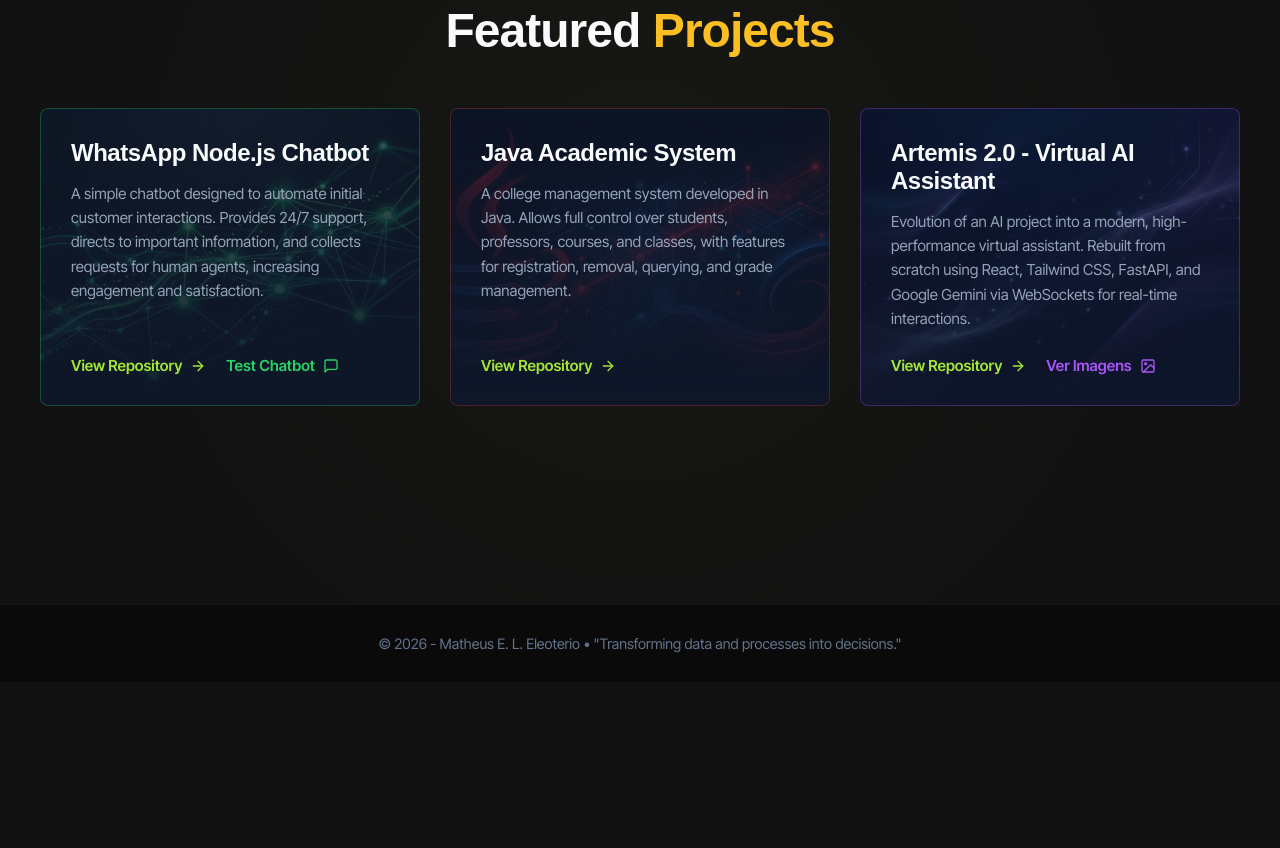
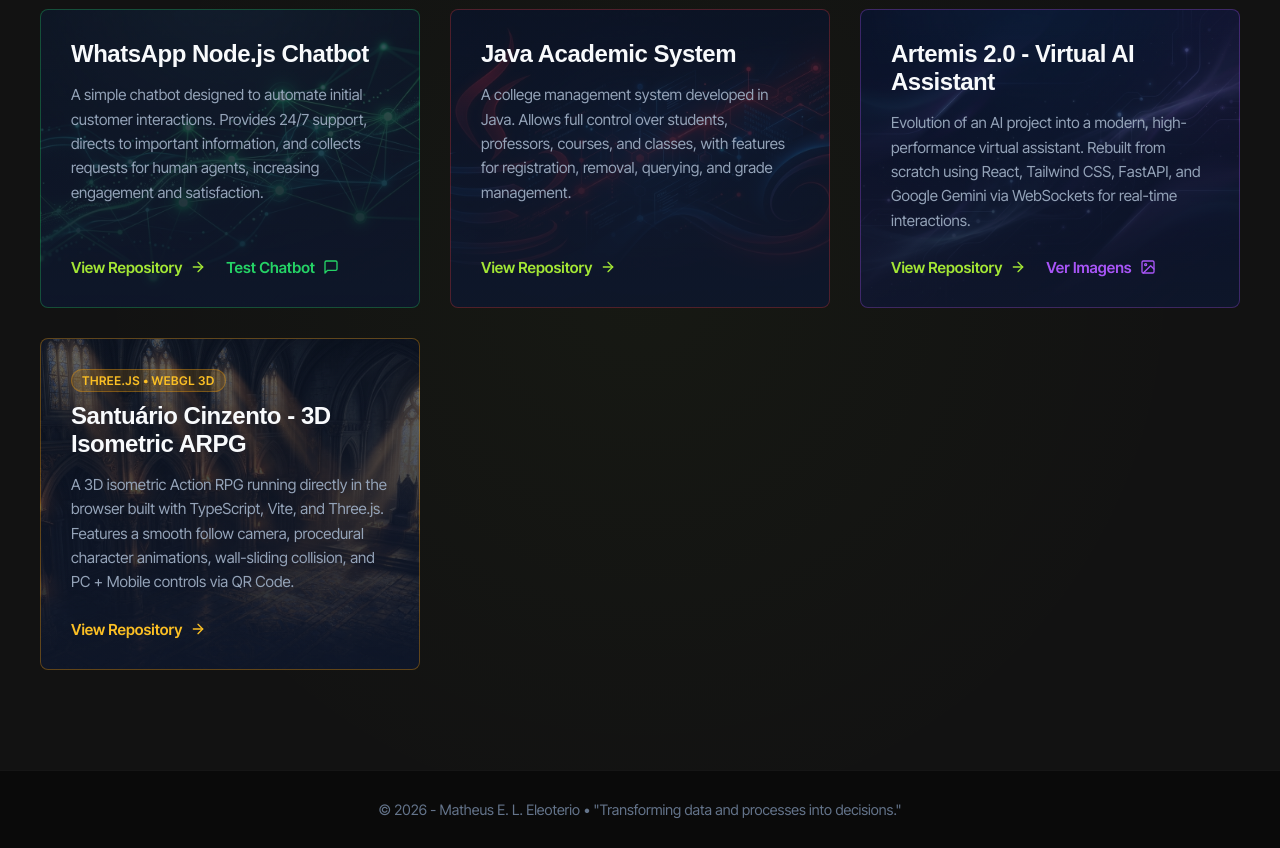
Before and after one commit to MATHEUSele/portfolio, a plain HTML site: page index.html in a window 1280 px wide. Shown: the part 4328-5176 px from the top of the page. Before the commit the page ends 5010 px from the top, so only its background shows below. Drawn offline with nearby package versions, Linux system fonts and the light colour scheme; a web font is replaced by a local one.

Commit message:
feat: adiciona projeto Santuario Cinzento (game-alvorada) aos Featured Projects

```diff
--- a/index.html
+++ b/index.html
@@ -462,6 +462,11 @@
             transform: translateY(-10px);
             border-color: var(--verde-limao);
             box-shadow: 0 10px 30px rgba(0,0,0,0.5), 0 0 20px var(--verde-glow);
+        }
+
+        .alvorada-card:hover {
+            border-color: #fbbf24 !important;
+            box-shadow: 0 10px 35px rgba(0, 0, 0, 0.6), 0 0 25px rgba(245, 158, 11, 0.35) !important;
         }
 
         .projeto-card h3 {
@@ -1085,6 +1090,20 @@
                 </div>
             </div>
 
+            <div class="projeto-card alvorada-card reveal" style="transition-delay: 0.4s; background: linear-gradient(rgba(15, 23, 42, 0.62), rgba(15, 23, 42, 0.92)), url('images/alvorada_background.jpg') center/cover no-repeat; border-color: rgba(245, 158, 11, 0.35);">
+                <div style="display: flex; align-items: center; gap: 10px; margin-bottom: 10px; flex-wrap: wrap;">
+                    <span style="background: rgba(245, 158, 11, 0.15); color: #fbbf24; border: 1px solid rgba(245, 158, 11, 0.35); padding: 3px 10px; border-radius: 999px; font-size: 0.75rem; font-weight: 700; letter-spacing: 0.5px;">THREE.JS • WEBGL 3D</span>
+                </div>
+                <h3 data-i18n="proj4.title">Santuário Cinzento - 3D Isometric ARPG</h3>
+                <p data-i18n="proj4.desc">A 3D isometric Action RPG running directly in the browser built with TypeScript, Vite, and Three.js. Features a smooth follow camera, procedural character animations, wall-sliding collision, and PC + Mobile controls via QR Code.</p>
+                <div style="display: flex; gap: 20px; align-items: center; margin-top: auto; flex-wrap: wrap;">
+                    <a href="https://github.com/MATHEUSele/game-alvorada" class="projeto-link hover-target" target="_blank" style="margin-top: 0; color: #fbbf24;">
+                        <span data-i18n="proj.link">View Repository</span>
+                        <svg width="16" height="16" viewBox="0 0 24 24" fill="none" stroke="currentColor" stroke-width="2" stroke-linecap="round" stroke-linejoin="round"><line x1="5" y1="12" x2="19" y2="12"></line><polyline points="12 5 19 12 12 19"></polyline></svg>
+                    </a>
+                </div>
+            </div>
+
         </div>
     </div>
 </section>
@@ -1189,6 +1208,8 @@
             "proj2.desc": "A college management system developed in Java. Allows full control over students, professors, courses, and classes, with features for registration, removal, querying, and grade management.",
             "proj3.title": "Artemis 2.0 - Virtual AI Assistant",
             "proj3.desc": "Evolution of an AI project into a modern, high-performance virtual assistant. Rebuilt from scratch using React, Tailwind CSS, FastAPI, and Google Gemini via WebSockets for real-time interactions.",
+            "proj4.title": "Santuário Cinzento - 3D Isometric ARPG",
+            "proj4.desc": "A 3D isometric Action RPG running directly in the browser built with TypeScript, Vite, and Three.js. Features a smooth follow camera, procedural character animations, wall-sliding collision, and PC + Mobile controls via QR Code.",
             "proj.link": "View Repository",
             "modal.title": "Start Connection",
             "modal.desc": "Open to new opportunities in Data Science, Automation, or Data Engineering.",
@@ -1245,6 +1266,8 @@
             "proj2.desc": "Sistema de gerenciamento para faculdades desenvolvido em Java. Permite o controle completo de alunos, professores, disciplinas e turmas, com funcionalidades para cadastro, remoção, consulta e gerenciamento de notas.",
             "proj3.title": "Artemis 2.0 - Assistente Virtual IA",
             "proj3.desc": "Evolução de um projeto de IA para um assistente virtual moderno e performático. Reconstruído do zero com React, Tailwind, FastAPI e Google Gemini via WebSockets para interações em tempo real.",
+            "proj4.title": "Santuário Cinzento - ARPG Isométrico 3D",
+            "proj4.desc": "Protótipo de Action RPG isométrico 3D rodando direto no navegador com TypeScript, Vite e Three.js (WebGL). Conta com câmera isométrica, animações procedurais, colisão com wall-sliding e modo PC + Celular via QR Code.",
             "proj.link": "Ver Repositório",
             "modal.title": "Iniciar Conexão",
             "modal.desc": "Aberto a novas oportunidades em Ciência de Dados, Automação ou Engenharia de Dados.",
```
Also changed, not shown: images/alvorada_background.jpg (added).
